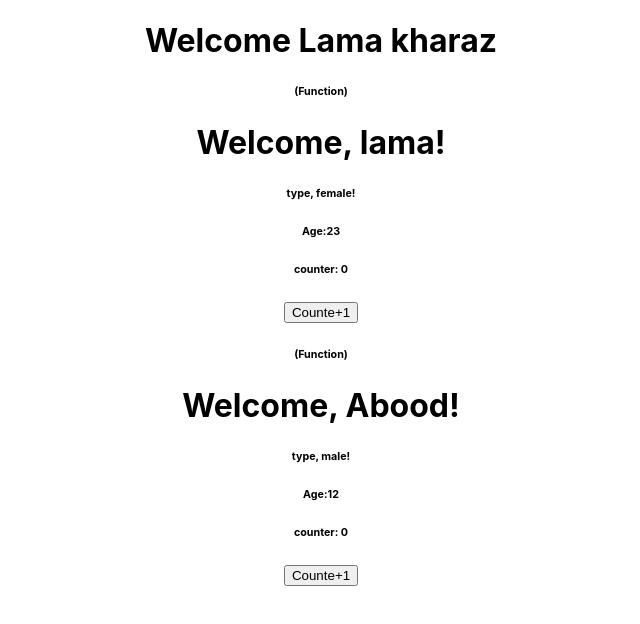
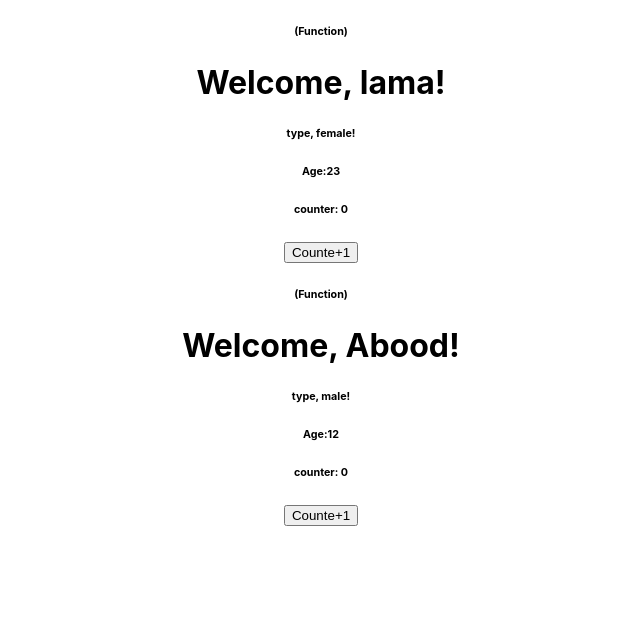
Before and after one commit to Lamakharaz/Session2_react, a React (Create React App) app: page / in a window 1280 px wide. Shown: the top 624 px of the page, without its empty margins (319-959 px from the left). Built offline with nearby package versions, Linux system fonts and the light colour scheme.

Commit message:
modified:   src/App.js

```diff
--- a/src/App.js
+++ b/src/App.js
@@ -36,7 +36,7 @@ function App() {
 
   return (
     <div className="App">
-      <h1> Welcome Lama kharaz</h1>
+
 
      {/* <p>{list}</p>*/}
       <p>{list}</p>
```
